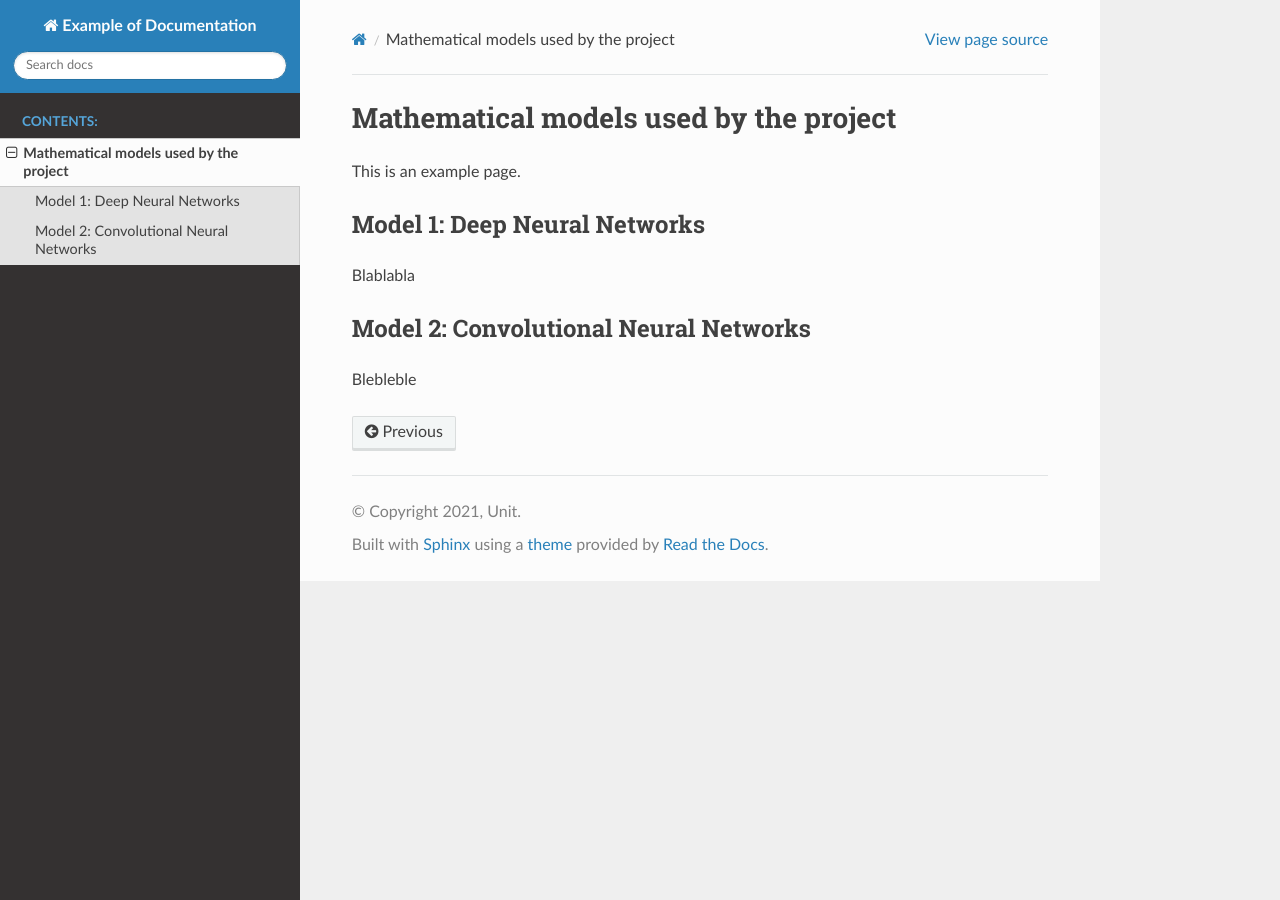
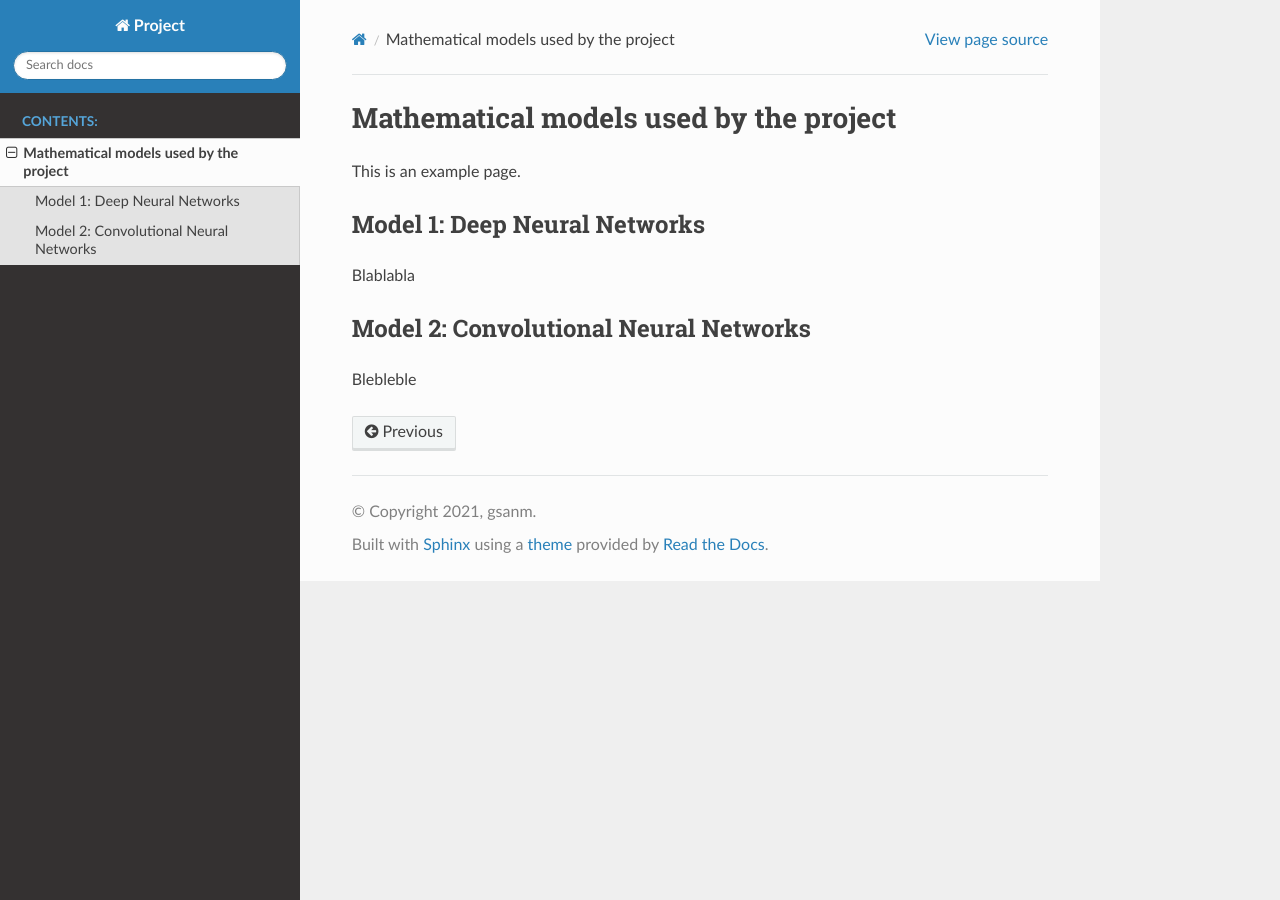
Before and after one commit to gsanmartinsilva/template, a Sphinx documentation site: the page built from docs/mathModels.rst, in a window 1280 px wide. Built offline with Sphinx 7.4.7 and the Read the Docs theme 2.0.0, drawn with Linux system fonts in a browser that asks for light colours.

Commit message:
second commit

```diff
--- a/docs/conf.py
+++ b/docs/conf.py
@@ -10,15 +10,17 @@
 # add these directories to sys.path here. If the directory is relative to the
 # documentation root, use os.path.abspath to make it absolute, like shown here.
 #
+import os
 import sys
-import os
 
-sys.path.insert(0, os.path.abspath("../src/"))
+sys.path.insert(0, os.path.abspath("../src"))
+
+
 # -- Project information -----------------------------------------------------
 
-project = "Example of Documentation"
-copyright = "2021, Unit"
-author = "Unit"
+project = "Project"
+copyright = "2021, gsanm"
+author = "gsanm"
 
 
 # -- General configuration ---------------------------------------------------
@@ -47,7 +49,7 @@ exclude_patterns = ["_build", "Thumbs.db", ".DS_Store"]
 # The theme to use for HTML and HTML Help pages.  See the documentation for
 # a list of builtin themes.
 #
-html_theme = "sphinx_rtd_theme"  # gola
+html_theme = "sphinx_rtd_theme"
 
 # Add any paths that contain custom static files (such as style sheets) here,
 # relative to this directory. They are copied after the builtin static files,
--- a/docs/index.rst
+++ b/docs/index.rst
@@ -1,9 +1,9 @@
-.. Example of Documentation documentation master file, created by
-   sphinx-quickstart on Sat Feb  6 13:08:29 2021.
+.. Project documentation master file, created by
+   sphinx-quickstart on Sat Feb  6 22:25:31 2021.
    You can adapt this file completely to your liking, but it should at least
    contain the root `toctree` directive.
 
-Welcome to Example of Documentation's documentation!
+Welcome to Project documentation!
 ====================================================
 
 .. toctree::
```
